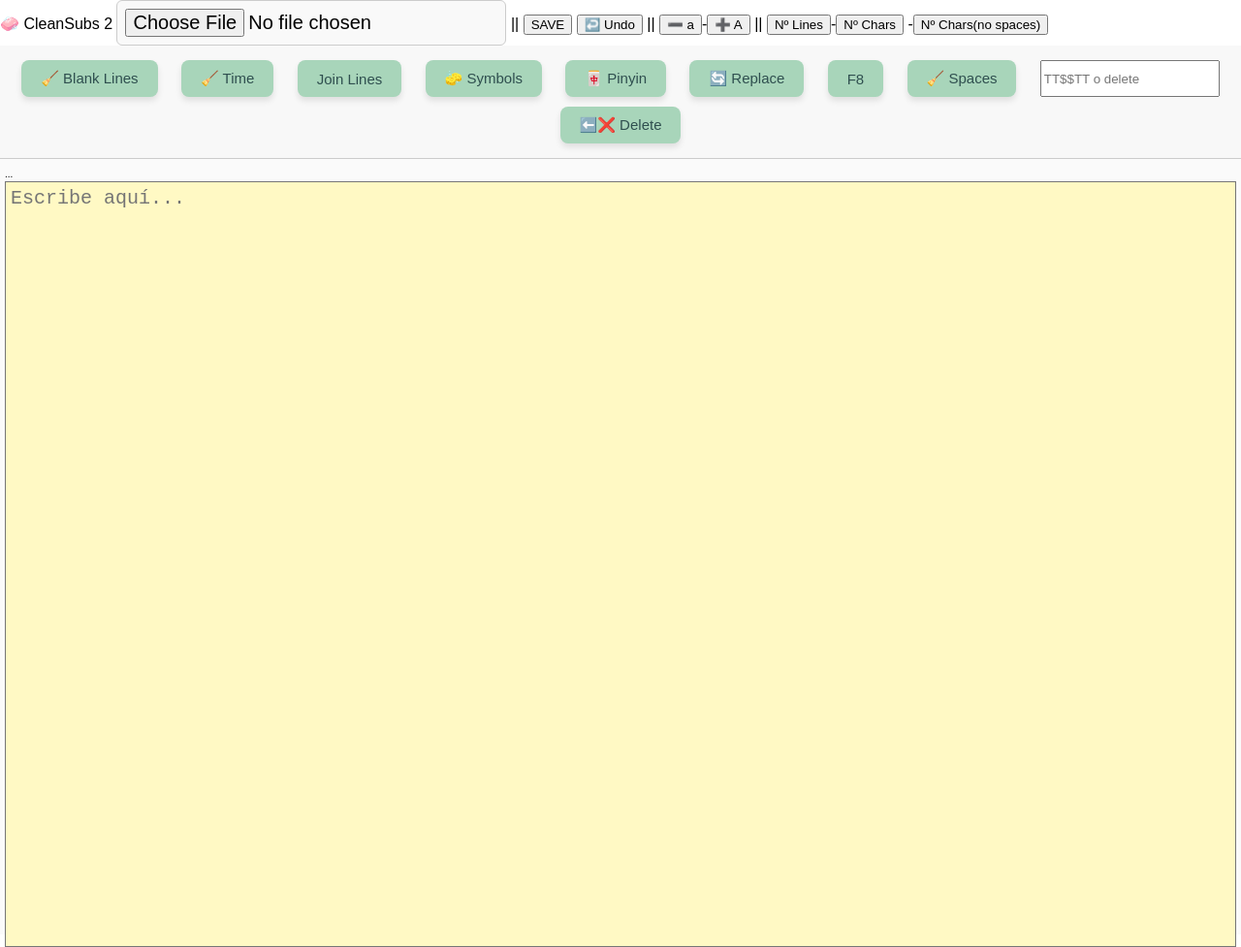
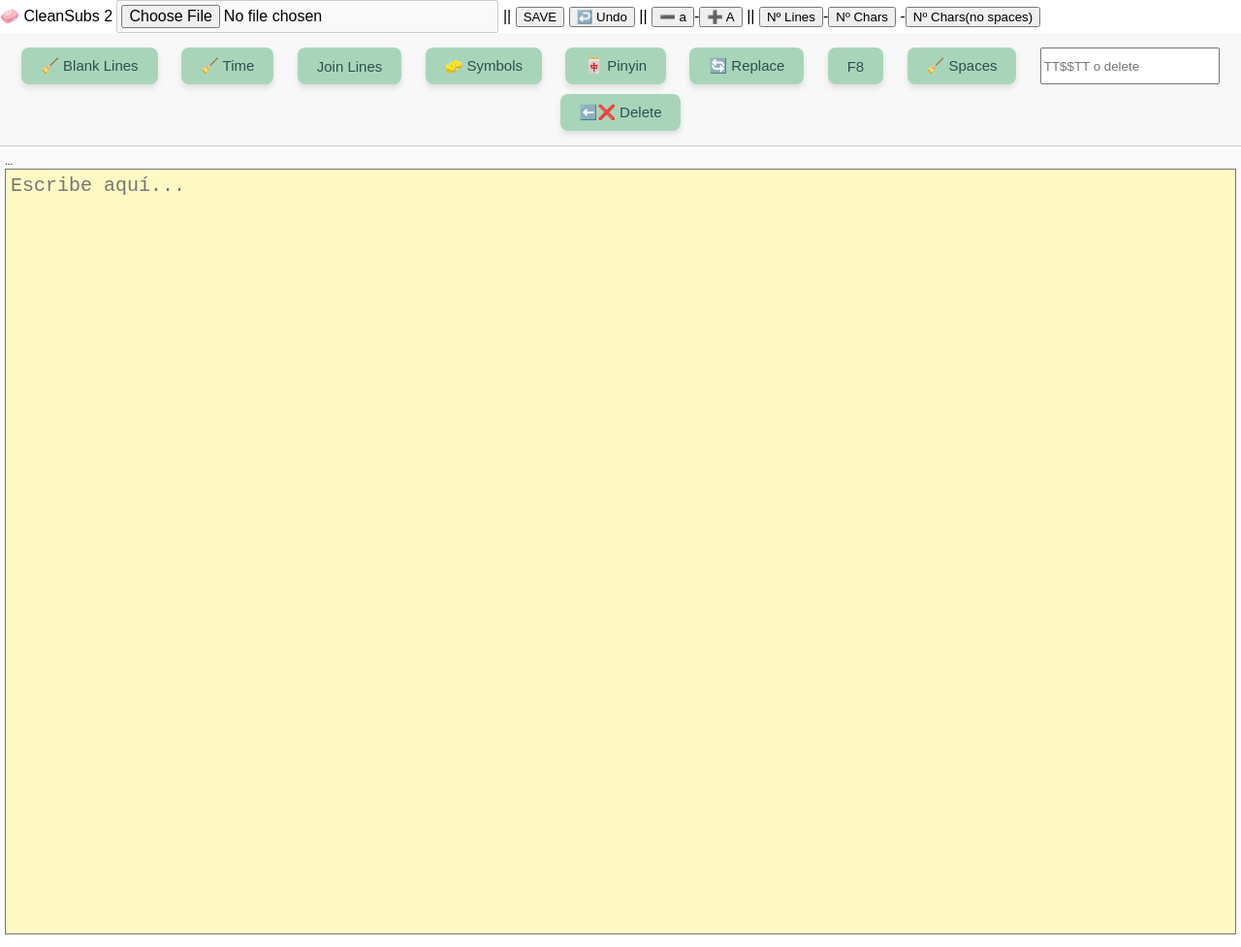
Before and after one commit to isaacjar/cleansubs2, a plain HTML site: page index.html in a window 1280 px wide. Shown: the whole page at 97% size. Drawn offline with Linux system fonts and the light colour scheme.

Commit message:
Update CleanSubs2.css

```diff
--- a/CleanSubs2.css
+++ b/CleanSubs2.css
@@ -7,9 +7,9 @@ html, body {
 
 .archivo {
   width: 30%;
-  padding: 8px;
-  font-size: 20px;
-  border-radius: 6px;
+  padding: 4px;
+  font-size: 16px;
+  border-radius: 2px;
   border: 1px solid #ccc;
   background-color: #f9f9f9;
 }
```
